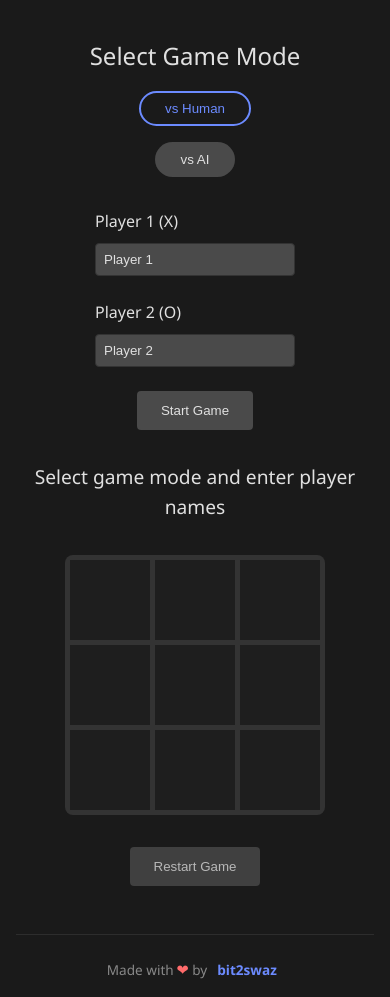
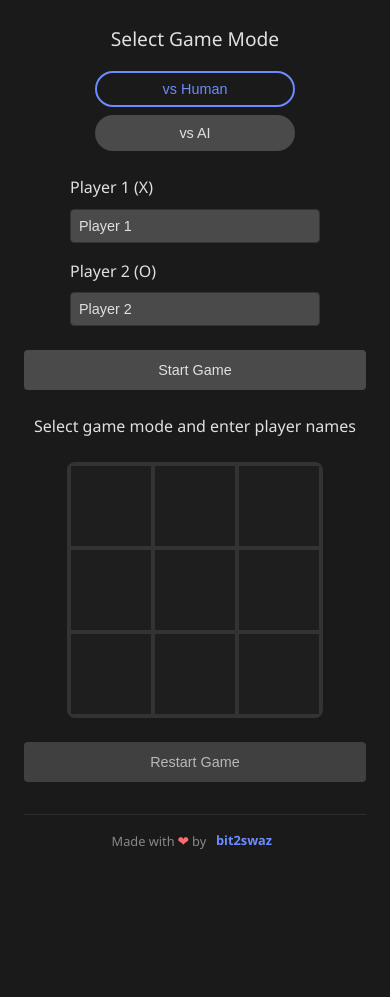
Before and after one commit to bit2swaz/tic-tac-toe, a plain HTML site: page index.html in a window 390 px wide. Shown: the part 91-1088 px from the top of the page. After the commit the page ends 966 px from the top, so only its background shows below. Drawn offline with Linux system fonts and the light colour scheme.

Commit message:
updated mobile responsiveness

```diff
--- a/style.css
+++ b/style.css
@@ -4,12 +4,14 @@
     --border-color: #333;
     --hover-color: #2a2a2a;
     --accent-color: #4a4a4a;
-    --cell-size: 100px;
+    --cell-size: min(100px, 25vw); /* Responsive cell size */
     --footer-border: #2d2d2d;
     --x-color: #6c8bff;
     --o-color: #ff6c8b;
     --win-color: #4ade80;
     --active-btn: #6c8bff;
+    --container-width: min(600px, 95vw);
+    --button-width: min(200px, 80vw);
 }
 
 * {
@@ -50,22 +52,23 @@ body {
     display: flex;
     justify-content: center;
     align-items: center;
+    padding: 1rem;
 }
 
 .container {
-    max-width: 600px;
-    padding: 2rem;
+    width: var(--container-width);
+    padding: clamp(1rem, 3vw, 2rem);
     text-align: center;
     animation: fadeIn 0.8s ease-out;
 }
 
 header {
-    margin-bottom: 2rem;
+    margin-bottom: clamp(1.5rem, 4vw, 2rem);
     animation: fadeIn 0.8s ease-out 0.2s backwards;
 }
 
 h1 {
-    font-size: 2.5rem;
+    font-size: clamp(2rem, 5vw, 2.5rem);
     font-weight: 300;
     margin-bottom: 1rem;
     position: relative;
@@ -86,21 +89,24 @@ h1::after {
 }
 
 .player-setup {
-    margin-bottom: 2rem;
+    margin-bottom: clamp(1.5rem, 4vw, 2rem);
     animation: fadeIn 0.8s ease-out 0.4s backwards;
 }
 
 .player-inputs {
     display: flex;
-    gap: 1rem;
+    gap: clamp(0.5rem, 2vw, 1rem);
     justify-content: center;
     margin-bottom: 1rem;
+    flex-wrap: wrap;
 }
 
 .input-group {
     display: flex;
     flex-direction: column;
     align-items: start;
+    width: 100%;
+    max-width: 250px;
 }
 
 input[type="text"] {
@@ -110,7 +116,8 @@ input[type="text"] {
     padding: 0.5rem;
     border-radius: 4px;
     margin: 0.5rem 0;
-    width: 200px;
+    width: 100%;
+    font-size: clamp(0.9rem, 2.5vw, 1rem);
     transition: all 0.3s ease;
 }
 
@@ -121,6 +128,9 @@ input[type="text"]:focus {
 }
 
 button {
+    width: var(--button-width);
+    max-width: 200px;
+    font-size: clamp(0.9rem, 2.5vw, 1rem);
     background: var(--accent-color);
     color: var(--text-color);
     border: none;
@@ -158,16 +168,16 @@ button:active {
 }
 
 .game-status {
-    margin: 1rem 0;
+    margin: clamp(0.5rem, 2vw, 1rem) 0;
     min-height: 2rem;
-    font-size: 1.2rem;
+    font-size: clamp(1rem, 3vw, 1.2rem);
     animation: fadeIn 0.8s ease-out 0.6s backwards;
 }
 
 .game-board {
     display: flex;
     justify-content: center;
-    margin: 2rem 0;
+    margin: clamp(1rem, 4vw, 2rem) 0;
     animation: fadeIn 0.8s ease-out 0.8s backwards;
 }
 
@@ -175,9 +185,9 @@ button:active {
     display: grid;
     grid-template-columns: repeat(3, var(--cell-size));
     grid-template-rows: repeat(3, var(--cell-size));
-    gap: 5px;
+    gap: min(5px, 1vw);
     background-color: var(--border-color);
-    padding: 5px;
+    padding: min(5px, 1vw);
     border-radius: 8px;
     transform: perspective(1000px) rotateX(0deg);
     transition: transform 0.3s ease;
@@ -192,7 +202,7 @@ button:active {
     display: flex;
     justify-content: center;
     align-items: center;
-    font-size: 3rem;
+    font-size: clamp(2rem, 8vw, 3rem);
     cursor: pointer;
     transition: all 0.3s ease;
     position: relative;
@@ -231,7 +241,7 @@ button:active {
 }
 
 .game-controls {
-    margin-top: 2rem;
+    margin-top: clamp(1.5rem, 4vw, 2rem);
     animation: fadeIn 0.8s ease-out 1s backwards;
 }
 
@@ -245,16 +255,17 @@ button:active {
 
 /* Footer Styles */
 .footer-section {
-    margin-top: 4rem;
-    padding-top: 2rem;
+    margin-top: clamp(2rem, 6vw, 4rem);
+    padding-top: clamp(1rem, 3vw, 2rem);
     border-top: 1px solid var(--footer-border);
     animation: fadeIn 0.8s ease-out 1.2s backwards;
 }
 
 footer {
-    font-size: 0.9rem;
+    font-size: clamp(0.8rem, 2.5vw, 0.9rem);
     color: #888;
     transition: color 0.3s ease;
+    padding: 0 1rem;
 }
 
 footer:hover {
@@ -290,27 +301,28 @@ footer a:hover {
 
 /* Game Mode Selection */
 .game-mode-selection {
-    margin-bottom: 2rem;
+    margin-bottom: clamp(1.5rem, 4vw, 2rem);
     animation: fadeIn 0.8s ease-out 0.3s backwards;
 }
 
 .game-mode-selection h2 {
-    font-size: 1.5rem;
+    font-size: clamp(1.2rem, 4vw, 1.5rem);
     font-weight: 300;
     margin-bottom: 1rem;
 }
 
 .game-mode-selection h3 {
-    font-size: 1.2rem;
+    font-size: clamp(1rem, 3.5vw, 1.2rem);
     font-weight: 300;
     margin: 1.5rem 0 1rem;
 }
 
 .mode-buttons, .difficulty-buttons {
     display: flex;
-    gap: 1rem;
+    gap: clamp(0.5rem, 2vw, 1rem);
     justify-content: center;
     margin-bottom: 1rem;
+    flex-wrap: wrap;
 }
 
 .mode-btn, .difficulty-btn {
@@ -319,6 +331,9 @@ footer a:hover {
     background: var(--accent-color);
     border: 2px solid transparent;
     transition: all 0.3s ease;
+    width: var(--button-width);
+    max-width: 150px;
+    font-size: clamp(0.9rem, 2.5vw, 1rem);
 }
 
 .mode-btn.active, .difficulty-btn.active {
@@ -369,14 +384,14 @@ footer a:hover {
     color: var(--btn-color);
 }
 
-/* Responsive Adjustments */
-@media (max-width: 600px) {
+/* Mobile-first breakpoints */
+@media (max-width: 480px) {
     :root {
-        --cell-size: 80px;
+        --cell-size: min(80px, 28vw);
     }
 
     .container {
-        padding: 1rem;
+        padding: 0.5rem;
     }
 
     .mode-buttons, .difficulty-buttons {
@@ -384,17 +399,37 @@ footer a:hover {
         align-items: center;
     }
 
+    .mode-btn, .difficulty-btn {
+        max-width: 100%;
+    }
+
     .player-inputs {
         flex-direction: column;
         align-items: center;
     }
 
-    .footer-section {
-        margin-top: 3rem;
-        padding-top: 1.5rem;
+    .input-group {
+        width: 100%;
     }
 
-    footer {
-        font-size: 0.85rem;
+    button {
+        width: 100%;
+        max-width: none;
     }
 }
+
+@media (min-width: 481px) and (max-width: 768px) {
+    :root {
+        --cell-size: min(90px, 25vw);
+    }
+
+    .mode-btn, .difficulty-btn {
+        max-width: 180px;
+    }
+}
+
+@media (min-width: 769px) {
+    .board:hover {
+        transform: perspective(1000px) rotateX(5deg);
+    }
+}
```
